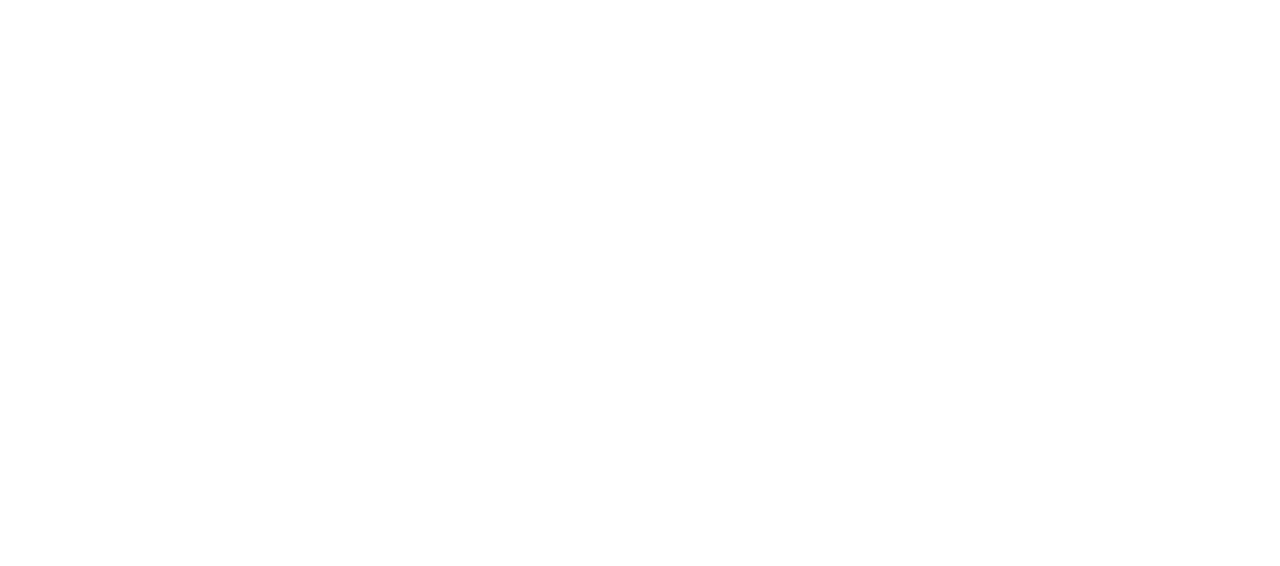
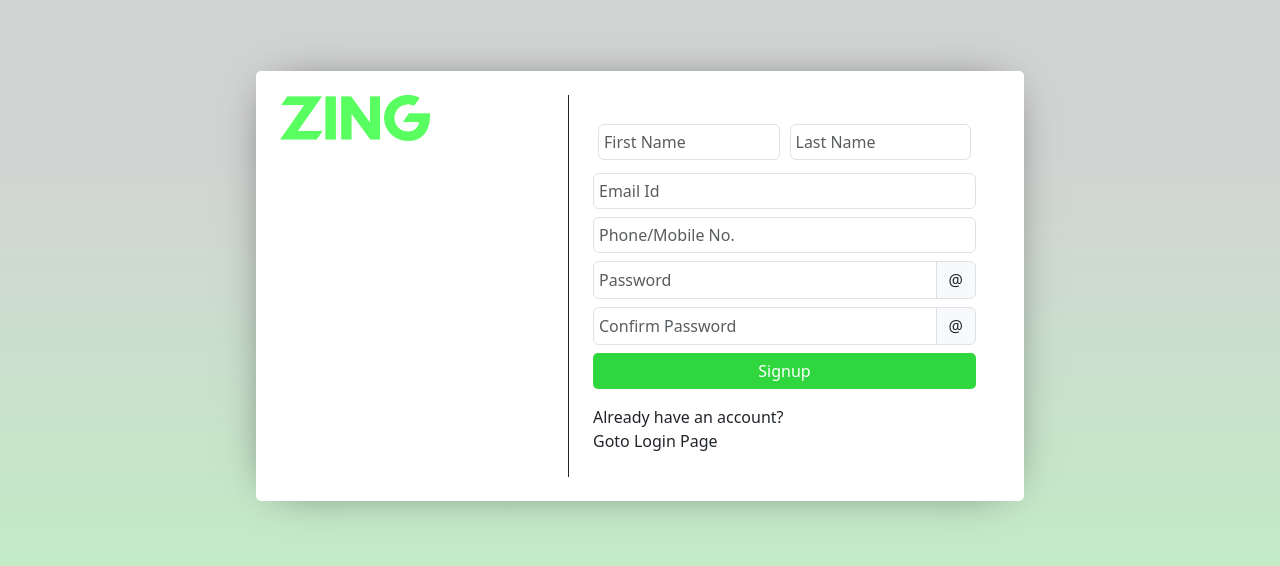
Before and after one commit to imshubhamkumar/FavouritePayee, a Next.js app: page /auth in a window 1280 px wide. Shown: the part 114-680 px from the top of the page. Built offline with nearby package versions, Linux system fonts and the light colour scheme.

Commit message:
Login page created

```diff
--- a/app/auth/login/page.js
+++ b/app/auth/login/page.js
@@ -1,8 +1,46 @@
+import logoImg from "@/app/assets/zing-logo.png";
+import Image from "next/image";
 const Login = () => {
   return (
     <>
       {" "}
-      <button className="btn btn-scondary">Login</button>
+      <div className="login-container d-flex flex-row justify-content-center p-4">
+        <div className="logo-container">
+          {/* <span className="logo-text text-primary fw-bolder fs-1">ZING</span> */}
+          <Image src={logoImg} width={150} alt="Zing Logo" />
+        </div>
+        <div className="login-data-container p-4 d-flex flex-column">
+          <div class="input-group mb-3 login-btn">
+            <input
+              type="text"
+              class="form-control"
+              placeholder="Username"
+              aria-label="Username"
+              aria-describedby="basic-addon1"
+            />
+          </div>
+          <div class="input-group login-btn">
+            <input
+              type="password"
+              class="form-control"
+              placeholder="Password"
+              aria-label="Password"
+              aria-describedby="basic-addon1"
+            />
+            <span class="input-group-text" id="basic-addon1">
+              @
+            </span>
+          </div>
+          <div className="forgot-pass mb-3 fs-6">
+            <span className="forgot-text-container">Unable to login?</span>
+          </div>
+          <button className="btn btn-primary login-btn">Login</button>
+          <div className="switch-page mt-3">Don't have an account?</div>
+          <div className="switch-page">
+            <a>Goto signup Page</a>
+          </div>
+        </div>
+      </div>
     </>
   );
 };
--- a/app/auth/page.js
+++ b/app/auth/page.js
@@ -1,7 +1,13 @@
+import Login from "./login/page";
+import Signup from "./signup";
+import "./style.css";
 const Auth = () => {
   return (
     <>
-      <div className="auth-page-container"></div>
+      <div className="auth-page-container">
+        {/* <Login /> */}
+        <Signup />
+      </div>
     </>
   );
 };
--- /dev/null
+++ b/app/auth/signup/index.js
@@ -0,0 +1,92 @@
+import logoImg from "@/app/assets/zing-logo.png";
+import Image from "next/image";
+const Signup = () => {
+  return (
+    <>
+      {" "}
+      <div className="login-container d-flex flex-row justify-content-center p-4">
+        <div className="logo-container">
+          {/* <span className="logo-text text-primary fw-bolder fs-1">ZING</span> */}
+          <Image src={logoImg} width={150} alt="Zing Logo" />
+        </div>
+        <div className="login-data-container p-4 d-flex flex-column">
+          <div className="fullname-container d-flex flex-row mb-2">
+            <div class="input-group mr-2 login-btn">
+              <input
+                type="text"
+                class="form-control"
+                placeholder="First Name"
+                aria-label="First Name"
+                aria-describedby="basic-addon1"
+                autocomplete="off"
+              />
+            </div>
+            <div class="input-group login-btn">
+              <input
+                type="text"
+                class="form-control"
+                placeholder="Last Name"
+                aria-label="Last Name"
+                aria-describedby="basic-addon1"
+                autocomplete="off"
+              />
+            </div>
+          </div>
+          <div class="input-group mb-2">
+            <input
+              type="email"
+              class="form-control"
+              placeholder="Email Id"
+              aria-label="Email Id"
+              aria-describedby="basic-addon1"
+              autocomplete="off"
+            />
+          </div>
+          <div class="input-group mb-2">
+            <input
+              type="text"
+              class="form-control"
+              placeholder="Phone/Mobile No."
+              aria-label="Phone/Mobile No."
+              aria-describedby="basic-addon1"
+              autocomplete="off"
+            />
+          </div>
+          <div class="input-group mb-2">
+            <input
+              type="password"
+              class="form-control"
+              placeholder="Password"
+              aria-label="Password"
+              aria-describedby="basic-addon1"
+              autocomplete="off"
+            />
+            <span class="input-group-text" id="basic-addon1">
+              @
+            </span>
+          </div>
+          <div class="input-group mb-2">
+            <input
+              type="password"
+              class="form-control"
+              placeholder="Confirm Password"
+              aria-label="Confirm Passwor"
+              aria-describedby="basic-addon1"
+              autocomplete="off"
+            />
+            <span class="input-group-text" id="basic-addon1">
+              @
+            </span>
+          </div>
+          <button className="btn btn-primary ">Signup</button>
+          <div className="switch-page mt-3">Already have an account?</div>
+          <div className="switch-page">
+            <a>Goto Login Page</a>
+          </div>
+        </div>
+      </div>
+    </>
+  );
+};
+
+export default Signup;
--- /dev/null
+++ b/app/auth/style.css
@@ -0,0 +1,55 @@
+.auth-page-container {
+  width: 100%;
+  height: 100vh;
+  background: linear-gradient(
+    0deg,
+    rgba(48, 214, 61, 0.3086484593837535) 0%,
+    rgba(210, 212, 211, 1) 66%
+  );
+}
+
+.login-container {
+  position: relative;
+  left: 50%;
+  top: 50%;
+  transform: translate(-50%, -50%);
+  width: 60%;
+  min-height: 50%;
+  border-radius: 5px;
+  background-color: #ffffff;
+  -webkit-box-shadow: -1px 1px 44px -20px rgba(0, 0, 0, 0.75);
+  -moz-box-shadow: -1px 1px 44px -20px rgba(0, 0, 0, 0.75);
+  box-shadow: -1px 1px 44px -20px rgba(0, 0, 0, 0.75);
+}
+
+.logo-container {
+  width: 40%;
+  position: relative;
+  top: 40%;
+}
+
+.login-data-container {
+  width: 60%;
+  border-left: 1px solid;
+}
+
+input.form-control,
+.login-btn {
+  width: 70%;
+  padding: 5px !important;
+}
+
+.forgot-pass {
+  width: 70%;
+  padding-right: 5px;
+  position: relative;
+  display: flex;
+  align-items: end;
+  flex-direction: row-reverse;
+}
+
+.forgot-text-container {
+  font-size: 12px;
+  color: #3059e9;
+  cursor: pointer;
+}
--- a/app/globals.css
+++ b/app/globals.css
@@ -67,7 +67,7 @@
 }
 
 .text-primary {
-  color: #30d63d;
+  color: #30d63d !important;
 }
 
 .scondary {
@@ -114,3 +114,15 @@
   background: #717171;
   color: #ffffff;
 }
+
+input {
+  padding: 5px;
+}
+
+input:focus-visible {
+  outline: none;
+}
+
+.form-control:focus {
+  box-shadow: none;
+}
```
Also changed, not shown: app/assets/zing-logo.png (added).
